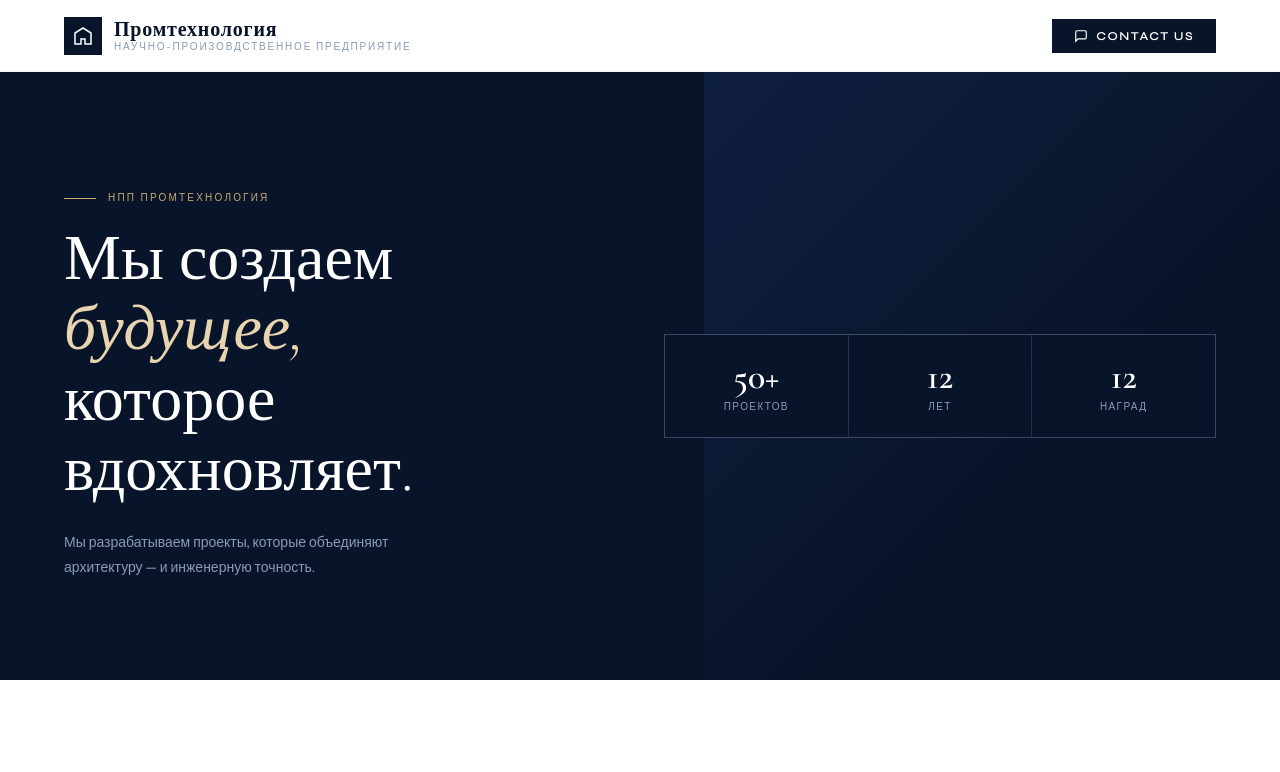
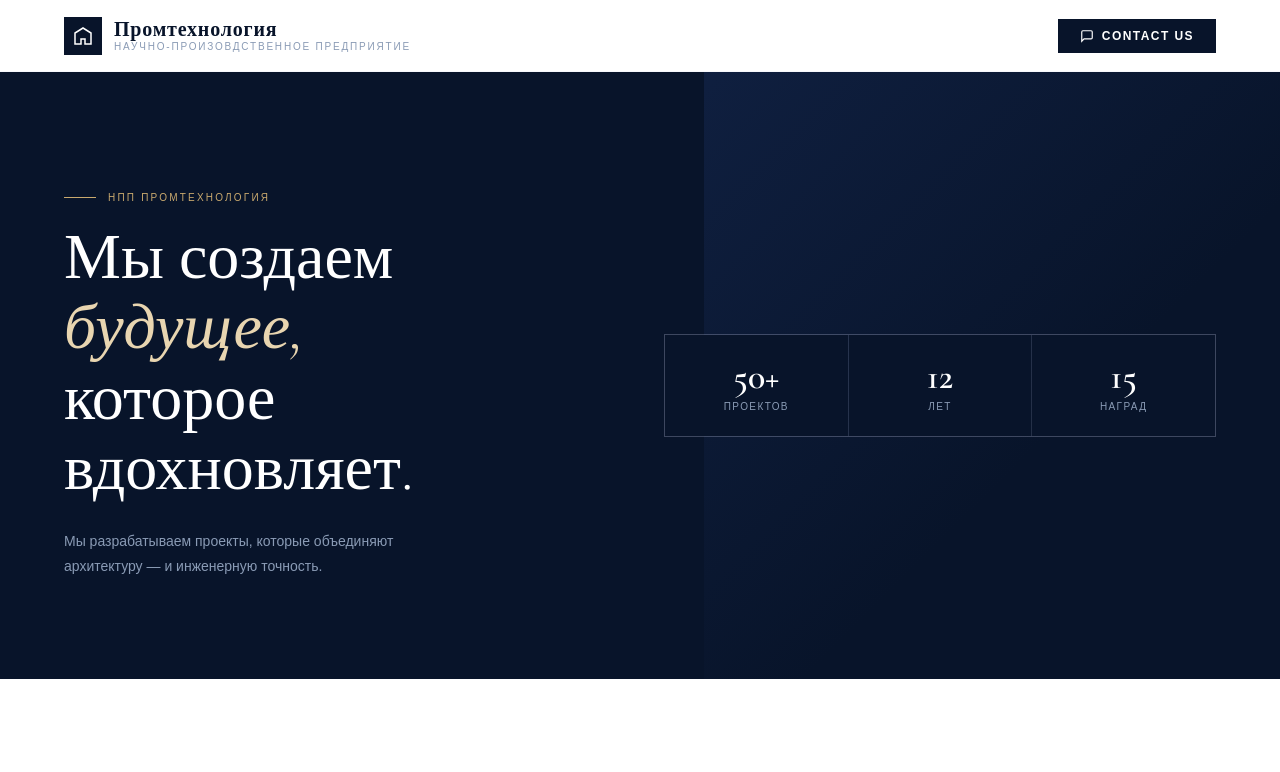
Before and after one commit to Director0/promtech-web, a plain HTML site: page index.html in a window 1280 px wide. Shown: the top 772 px of the page. Drawn offline with nearby package versions, Linux system fonts and the light colour scheme.

Commit message:
config changes

```diff
--- a/config.js
+++ b/config.js
@@ -16,7 +16,7 @@ const COMPANY = {
   stats: [
     { num: "50+", label: "Проектов" },
     { num: "12",   label: "Лет" },
-    { num: "12",   label: "Наград" },
+    { num: "15",   label: "Наград" },
   ]
 };
 
@@ -49,23 +49,26 @@ const PROJECTS = [
     sections: [
       {
         id:    "overview",
-        title: "Project Overview",
+        title: "О проекте",
         content: [
-          { type: 'text', value: 'Harbor Residence is a 480 m² private home perched on a coastal bluff, designed to frame uninterrupted views of the Pacific while remaining deeply anchored to the landscape.' },
+          { type: 'text', value: 'Конфигурация и высотность проектируемого здания выполнена в соответствии ППТ. Объемно-пространственная структура здания и цветовое решение фасадов здания приняты в соответствии с архитектурным проектом, разработанным на основании градостроительного плана земельного участка.' },
           { type: 'specs', items: [
-            { label: 'Area',     value: '480 m²' },
-            { label: 'Location', value: 'Malibu, CA' },
-            { label: 'Status',   value: 'Completed' },
-            { label: 'Year',     value: '2024' },
+            { label: 'Площадь',     value: '? m²' },
+            { label: 'Локация', value: 'г. Оренбург' },
+            { label: 'Статус',   value: 'В эксплуатации' },
+            { label: 'Год',     value: '2024' },
           ]},
-          { type: 'text', value: 'The brief called for a home that dissolves the boundary between interior and exterior — a concept we pursued through full-height glazed façades, cantilevered terraces, and a palette of materials that age alongside the coastline.' },
           { type: 'image', src: 'https://images.unsplash.com/photo-1600585154340-be6161a56a0c?w=1200&q=80', caption: 'South-facing façade at dusk' },
+
         ]
       },
       {
         id:    "concept",
-        title: "Design Concept",
+        title: "Дизайн-концепция",
         content: [
+          { type: 'text', value: 'Композиция здания представляет собой комбинацию разновысотных объемов секций в протяженное здание, создающее полузамкнутое пространство двора. В основу планировки каждой отельной секции положено конструктивно-планировочное решение крупнопанельных жилых домов с продольными и попе-речными несущими стенами.' },
+          { type: 'image', src: 'https://images.unsplash.com/photo-1600585154340-be6161a56a0c?w=1200&q=80', caption: 'South-facing façade at dusk' },
+          { type: 'text', value: 'Цветовое решение фасадов выполнено в соответствии с современными стилистическими направлениями в архитектуре. Объединение окон разнообразными ритмичными приемами создает целостную композицию фасада с яркими акцентами.' },
           { type: 'text', value: 'The plan is organised along a single east-west spine — a 28-metre gallery corridor that connects every room to the sea. From this axis, living spaces step outward, each slightly rotated to avoid direct solar gain while preserving views.' },
           { type: 'quote', value: 'The house is an instrument for measuring light — every room is calibrated to a specific time of day.' },
           { type: 'text', value: 'Board-formed concrete, white oak, and oxidised steel define the material language. These were chosen not for fashionable reasons but because they respond to salt air, UV, and time in ways that become more beautiful with age.' },
--- a/style.css
+++ b/style.css
@@ -12,7 +12,7 @@
   --text-muted: #8A9BB5;
   --border:     rgba(200,210,230,0.15);
   --font-display: 'Cormorant Garamond', serif;
-  --font-body:    'Syne', sans-serif;
+  --font-body:    'Montserrat', sans-serif;
   --nav-h: 72px;
   --radius: 2px;
   --transition: 0.35s cubic-bezier(0.22,1,0.36,1);
```
